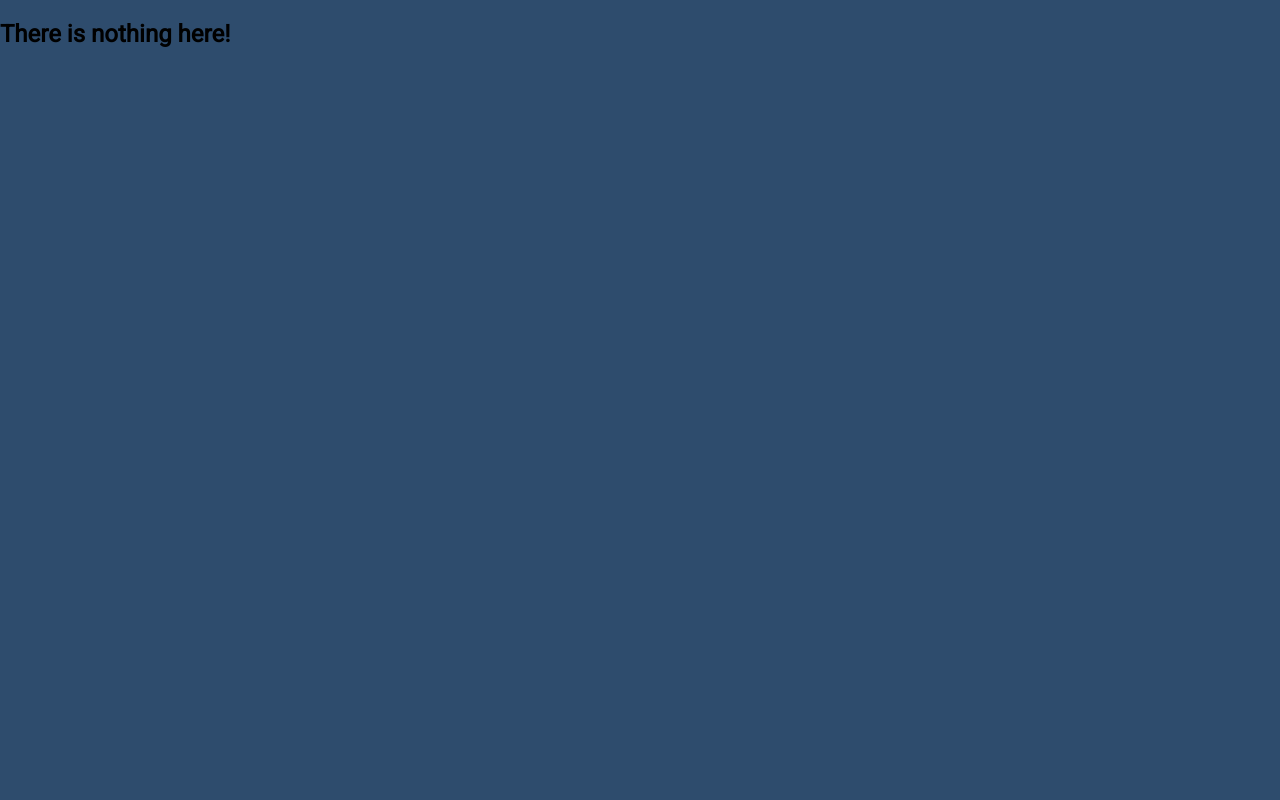
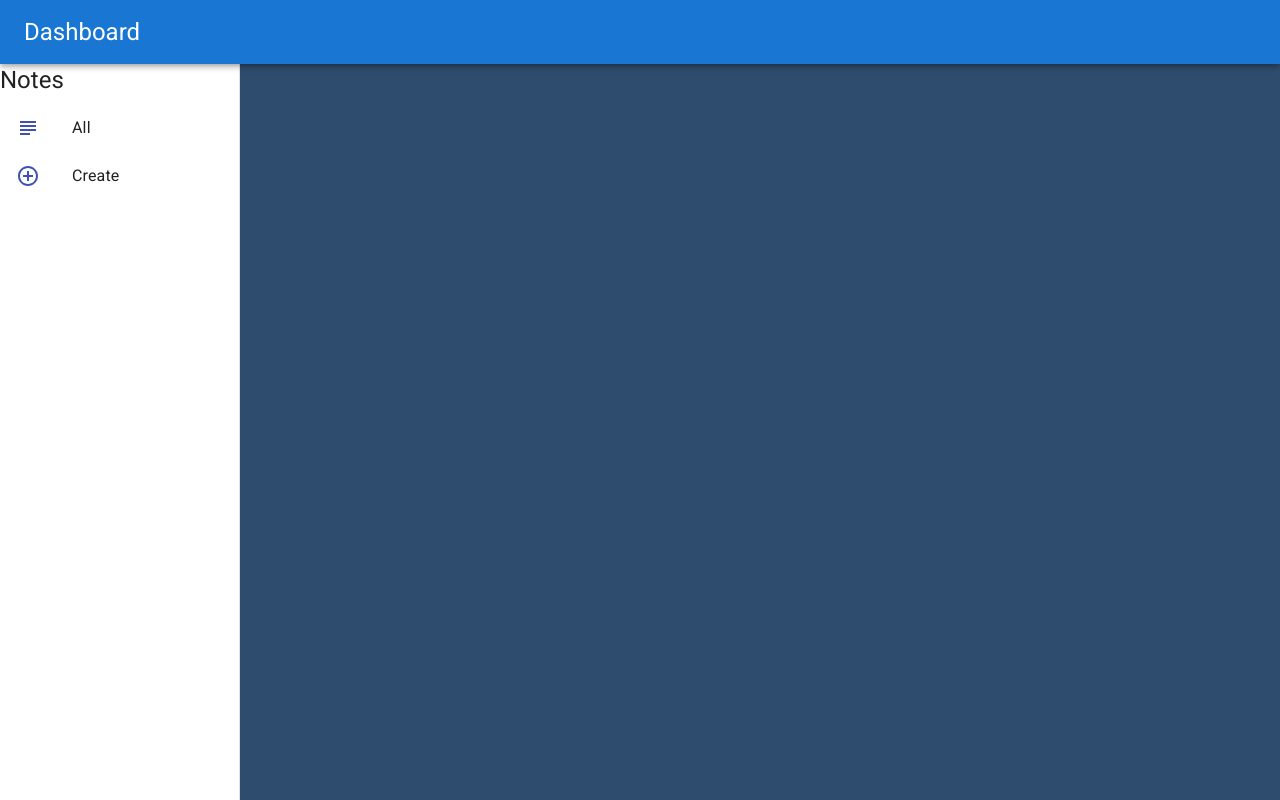
Before and after one commit to rishnegi7711/React-app, a React app: page /dashboard/all in a window 1280 px wide. Built offline with nearby package versions, Linux system fonts and the light colour scheme.

Commit message:
Routing spec changes

```diff
--- a/src/Components/Dashboard.js
+++ b/src/Components/Dashboard.js
@@ -8,7 +8,7 @@ import './DashBoard.scss'
 import { List, ListItem, ListItemIcon, ListItemText } from '@mui/material';
 import { SubjectOutlined } from '@mui/icons-material';
 import { AddCircleOutlineOutlined } from '@material-ui/icons';
-import { Route, Routes, useNavigate } from 'react-router-dom';
+import { Outlet, Route, Routes, useNavigate } from 'react-router-dom';
 import Create from './Create';
 
 
@@ -70,10 +70,7 @@ const Dashboard = () => {
                 </List>
             </Drawer>
             <div>
-                <Routes>
-                    <Route path="/dashboard/all" element={<main><h2>Working space will be added here</h2></main>} />
-                    <Route path="/dashboard/create" element={<Create />} />
-                </Routes>
+                <Outlet />
             </div>
 
         </>
--- a/src/Components/RoutePaths.js
+++ b/src/Components/RoutePaths.js
@@ -7,10 +7,12 @@ import Create from "./Create";
 const RoutePaths = () => {
     return (
         <Routes>
-            <Route path="*" element={<main><h2>There is nothing here!</h2></main>} />
-            <Route path="/dashboard" element={<Dashboard />} />
-            {/* <Route path="/dashboard/all" element={<main><h2>Working space will be added here</h2></main>} />
-            <Route path="/dashboard/create" element={<Create />} /> */}
+            {/* <Route path="*" element={<main><h2>There is nothing here!</h2></main>} /> */}
+            <Route path="dashboard" element={<Dashboard />}>
+                <Route path="all" element={<main><h2>Working space will be added here</h2></main>} />
+                <Route path="create" element={<Create />} />
+            </Route>
+
             <Route path="/" element={<BasePage />} />
             <Route path="/login" element={<BasePage />} />
             <Route path="/signup" element={<BasePage />} />
```
